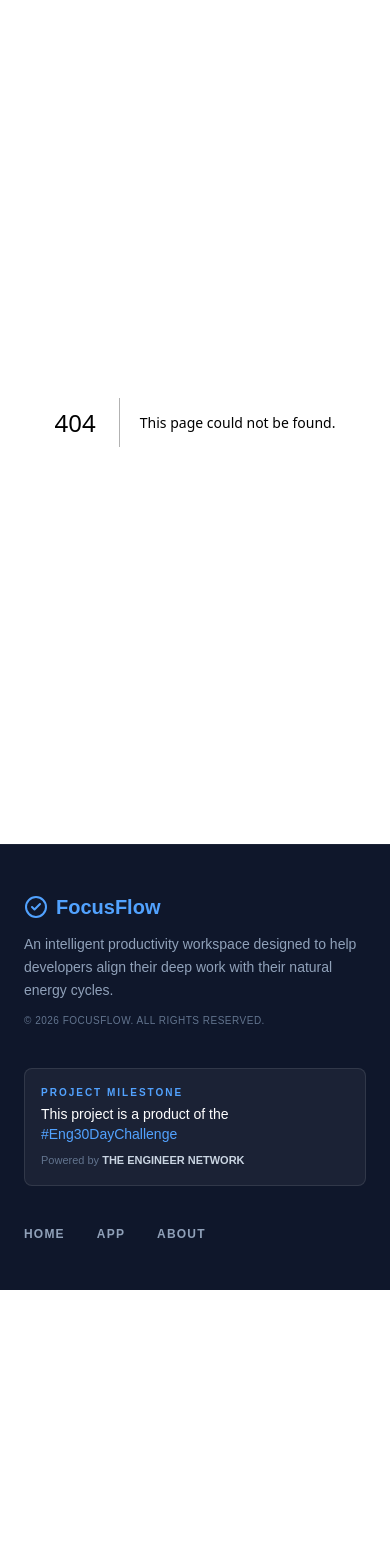
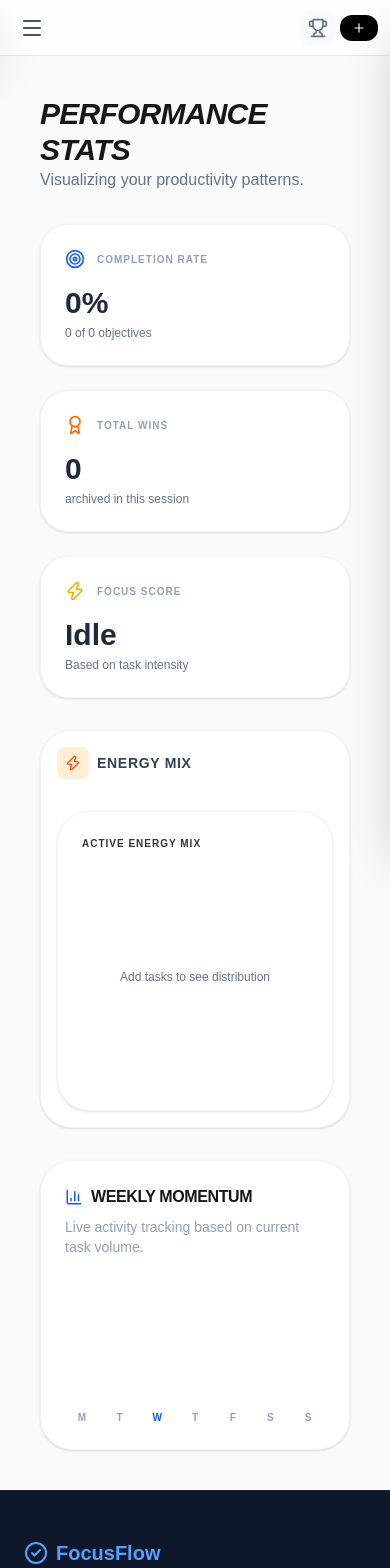
Before and after one commit to drspine1/focus_flow, a Next.js app: page /dashboard/stats in a window 390 px wide. Before the commit this address had no page. Shown: the top 1568 px of the page. Before the commit the page ends 1290 px from the top, so only its background shows below. Built offline with nearby package versions, Linux system fonts and the light colour scheme.

Commit message:
feat: dynamic analytics logic & grid-responsive weekly chart

```diff
--- a/app/dashboard/page.tsx
+++ b/app/dashboard/page.tsx
@@ -1,14 +1,13 @@
 "use client";
 
 import { useState } from "react";
-import { Inbox, ArrowUpDown, Target } from "lucide-react"; // Added Target icon
+import { Inbox, ArrowUpDown, Zap } from "lucide-react";
 
-// Import our components
+// Components
+import { TaskCard } from "@/components/TaskCard";
 import MomentumBar from "@/components/MomentumBar";
-import { TaskCard } from "@/components/TaskCard";
-import EnergyChart from "@/components/EnergyChart";
-import CircularProgress from "@/components/CircularProgress"; // Day 9 Component
 import { useTasks } from "./layout";
+import { p } from "framer-motion/client";
 
 const levels = [
   { id: 'all', label: 'All', color: 'bg-white text-black ring-1 ring-slate-200' },
@@ -30,11 +29,7 @@ export default function Dashboard() {
   const filteredAndSortedTasks = activeTasks
     .filter(t => active === 'all' || t.energy === active)
     .sort((a, b) => {
-      if (sortBy === 'newest') {
-        const timeA = (a as any).createdAt || 0;
-        const timeB = (b as any).createdAt || 0;
-        return timeB - timeA;
-      }
+      if (sortBy === 'newest') return ((b as any).createdAt || 0) - ((a as any).createdAt || 0);
       if (sortBy === 'energy') {
         const weights = { high: 3, mid: 2, low: 1 };
         return weights[b.energy as keyof typeof weights] - weights[a.energy as keyof typeof weights];
@@ -60,21 +55,21 @@ export default function Dashboard() {
   };
 
   return (
-    <div className="min-h-screen text-slate-900 pb-10 font-sans bg-[#FAFAFA] relative overflow-x-hidden">
+    <div className="min-h-screen text-slate-900 pb-10 font-sans bg-[#FAFAFA]">
 
       <header className="px-3 py-4 md:px-12 md:py-10 bg-white border-b border-slate-100">
         <div className="max-w-7xl mx-auto flex justify-between items-center mb-6 md:mb-8">
           <div>
-            <h1 className="text-lg md:text-3xl font-black uppercase">Welcome back!</h1>
-            <p className="text-black/70 font-medium text-xs md:text-sm">Plan. Execute. Archive.</p>
+            <h1 className="text-xl md:text-3xl font-black uppercase tracking-tight">welcome back!</h1>
+            <p className="text-slate-700 font-medium text-xs md:text-sm">Plan. Execute. Archive.</p>
           </div>
 
           <div className="flex items-center gap-2 bg-slate-50 border border-slate-200 px-3 py-2 rounded-xl">
-            <ArrowUpDown size={14} className="text-slate-400" />
+            <ArrowUpDown size={14} className="text-slate-500" />
             <select
               value={sortBy}
               onChange={(e) => setSortBy(e.target.value as 'newest' | 'energy')}
-              className="bg-transparent text-xs font-bold outline-none cursor-pointer text-slate-600"
+              className="bg-transparent text-sm font-bold outline-none cursor-pointer text-slate-700"
             >
               <option value="newest">Newest First</option>
               <option value="energy">Highest Energy</option>
@@ -82,48 +77,39 @@ export default function Dashboard() {
           </div>
         </div>
 
-        <div className="max-w-7xl mx-auto flex gap-1 md:gap-2 p-1 bg-slate-50 rounded-xl w-fit border border-slate-100 overflow-x-auto">
+        <div className="max-w-7xl mx-auto flex gap-1 md:gap-2 p-1 bg-slate-100 rounded-xl w-fit border border-slate-100 overflow-x-auto">
           {levels.map((l) => (
-            <button key={l.id} onClick={() => setActive(l.id)} className={`px-3 md:px-4 lg:px-6 py-2 rounded-lg text-xs font-bold transition-all whitespace-nowrap ${active === l.id ? l.color : 'text-black/70'}`}>
+            <button key={l.id} onClick={() => setActive(l.id)} className={`px-4 md:px-6 py-2 rounded-lg text-xs font-bold transition-all ${active === l.id ? l.color : 'text-slate-700 hover:text-slate-600'}`}>
               {l.label}
             </button>
           ))}
         </div>
       </header>
 
-      <main className="max-w-7xl mx-auto px-3 py-6 md:px-12 md:py-8">
+      <main className="max-w-7xl mx-auto px-4 py-8 md:px-12">
 
-        {/* NEW DAY 9 VISUAL GRID */}
-        <div className="grid grid-cols-1 lg:grid-cols-3 gap-6 mb-12 items-stretch">
+        {/* FULL WIDTH MOMENTUM SECTION */}
+        <div className="grid grid-cols-1 gap-6 mb-12">
+          <div className="bg-white p-8 rounded-[32px] border border-slate-100 shadow-sm flex flex-col justify-center hover:border-blue-100 transition-all duration-300">
+            <div className="flex items-center gap-2 mb-6">
+              <div className="w-8 h-8 bg-blue-50 rounded-lg flex items-center justify-center">
+                <Zap className="text-blue-600" size={18} />
+              </div>
+              <h3 className="font-bold uppercase text-[16px] tracking-[0.2em] text-slate-700">Daily Momentum</h3>
+            </div>
 
-          <div className="lg:col-span-2 space-y-6">
-            <MomentumBar progress={progress} completedCount={completedTasks.length} totalCount={tasks.length} />
-
-            {/* The "Boss Bar" Circular Section */}
-            <div className="bg-white p-8 rounded-[32px] border border-slate-100 flex flex-col md:flex-row items-center justify-between shadow-sm gap-8">
-              <div className="text-center md:text-left">
-                <div className="flex items-center justify-center md:justify-start gap-2 mb-2">
-                   <Target className="text-blue-600" size={20} />
-                   <h3 className="text-xl font-black uppercase italic tracking-tight">Daily Target</h3>
-                </div>
-                <p className="text-slate-500 text-sm font-medium max-w-[200px]">
-                  You have completed <span className="text-black font-bold">{completedTasks.length}</span> out of <span className="text-black font-bold">{tasks.length}</span> missions today.
-                </p>
-              </div>
-              <div className="bg-slate-50 p-6 rounded-[40px]">
-                <CircularProgress progress={progress} size={140} />
-              </div>
-            </div>
-          </div>
-
-          <div className="lg:col-span-1">
-            <EnergyChart tasks={tasks} />
+            <MomentumBar
+              progress={progress}
+              completedCount={completedTasks.length}
+              totalCount={tasks.length}
+            />
           </div>
         </div>
 
-        {filteredAndSortedTasks.length > 0 ? (
-          <div className="grid grid-cols-1 sm:grid-cols-2 lg:grid-cols-3 gap-4 md:gap-6">
-            {filteredAndSortedTasks.map(task => (
+        {/* Task Grid */}
+        <div className="grid grid-cols-1 sm:grid-cols-2 lg:grid-cols-3 gap-6">
+          {filteredAndSortedTasks.length > 0 ? (
+            filteredAndSortedTasks.map(task => (
               <TaskCard
                 key={task.id}
                 task={task}
@@ -131,22 +117,31 @@ export default function Dashboard() {
                 onDelete={onDeleteTask}
                 onToggleSubtask={handleToggleSubtask}
               />
-            ))}
-          </div>
-        ) : (
-          <EmptyState totalTasks={tasks.length} />
-        )}
+            ))
+          ) : (
+            <div className="col-span-full">
+              <EmptyState totalTasks={tasks.length} />
+            </div>
+          )}
+        </div>
       </main>
     </div>
   );
 }
 
 const EmptyState = ({ totalTasks }: { totalTasks: number }) => (
-  <div className="flex flex-col items-center justify-center py-16 md:py-24 bg-white rounded-[32px] md:rounded-[40px] border-2 border-dashed border-slate-100 mx-4 md:mx-0">
-    <Inbox className="text-slate-400 mb-4 w-8 h-8 md:w-10 md:h-10" />
-    <h3 className="text-lg md:text-xl font-bold text-black/80 text-center px-4">{totalTasks > 0 ? "You're all caught up!" : "No tasks yet"}</h3>
-    <p className="text-slate-500 text-xs md:text-sm max-w-[240px] text-center mt-2 px-4">
-      {totalTasks > 0 ? "Check your Trophy for wins!" : "Add a task to start your daily momentum."}
-    </p>
+  <div className="flex flex-col items-center justify-center py-20 bg-white rounded-[40px] border-2 border-dashed border-slate-100">
+    <Inbox className="text-slate-400 mb-4" size={48} />
+    <h3 className="text-lg font-bold text-slate-600">
+      {totalTasks > 0 ? "Daily missions cleared!" : (
+        <>
+          <div className="text-center">
+            <p className="text-black">No tasks yet</p>
+          <p className="text-black/70 text-sm">Add a task to start your daily momentum.</p>
+
+          </div>
+        </>
+      )}
+    </h3>
   </div>
 );
--- /dev/null
+++ b/app/dashboard/stats/page.tsx
@@ -0,0 +1,127 @@
+"use client";
+
+import { useMemo } from "react";
+import { BarChart3, Zap, Target, Award } from "lucide-react";
+import EnergyChart from "@/components/EnergyChart";
+import { useTasks } from "../layout";
+
+export default function AnalyticsPage() {
+  const { tasks } = useTasks();
+
+  const metrics = useMemo(() => {
+    const completed = tasks.filter(t => t.isCompleted);
+    const completedCount = completed.length;
+    const totalCount = tasks.length;
+    const rate = totalCount > 0 ? Math.round((completedCount / totalCount) * 100) : 0;
+
+    const highEnergyDone = completed.filter(t => t.energy === 'high').length;
+    const focusScore = highEnergyDone > 2 ? "Elite" : completedCount > 0 ? "Steady" : "Idle";
+
+    const weeklyData = [
+      { day: 'M', value: Math.min(totalCount * 10, 100) },
+      { day: 'T', value: Math.min(completedCount * 15, 100) },
+      { day: 'W', value: rate },
+      { day: 'T', value: 30 },
+      { day: 'F', value: 50 },
+      { day: 'S', value: 20 },
+      { day: 'S', value: rate > 50 ? 90 : 40 },
+    ];
+
+    return { completedCount, totalCount, rate, focusScore, weeklyData };
+  }, [tasks]);
+
+  return (
+    <div className="p-6 md:p-12 max-w-7xl mx-auto space-y-8 animate-in fade-in duration-500">
+
+      <div className="flex flex-col md:flex-row md:items-end justify-between gap-4">
+        <div>
+          <h1 className="text-3xl font-black uppercase italic tracking-tight">Performance Stats</h1>
+          <p className="text-slate-500 font-medium">Visualizing your productivity patterns.</p>
+        </div>
+        {metrics.completedCount > 0 && (
+          <div className="bg-orange-500 text-white shadow-lg shadow-orange-100 px-4 py-2 rounded-2xl text-xs font-black uppercase tracking-widest text-center self-start md:self-auto">
+             Active Streak
+          </div>
+        )}
+      </div>
+
+      <div className="grid grid-cols-1 md:grid-cols-3 gap-6">
+        <StatCard
+          icon={<Target className="text-blue-600" size={20} />}
+          label="Completion Rate"
+          value={`${metrics.rate}%`}
+          subtext={`${metrics.completedCount} of ${metrics.totalCount} objectives`}
+        />
+        <StatCard
+          icon={<Award className="text-orange-500" size={20} />}
+          label="Total Wins"
+          value={metrics.completedCount.toString()}
+          subtext="archived in this session"
+        />
+        <StatCard
+          icon={<Zap className="text-yellow-500" size={20} />}
+          label="Focus Score"
+          value={metrics.focusScore}
+          subtext="Based on task intensity"
+        />
+      </div>
+
+      <div className="grid grid-cols-1 lg:grid-cols-3 gap-8">
+        <div className="lg:col-span-1 bg-white p-4 md:p-6 lg:p-8 rounded-[32px] border border-slate-100 shadow-sm">
+          <div className="flex items-center gap-2 mb-8">
+            <div className="w-8 h-8 bg-orange-100 rounded-lg flex items-center justify-center">
+               <Zap className="text-orange-600" size={16} />
+            </div>
+            <h2 className="font-bold uppercase text-sm tracking-wider text-slate-700">Energy Mix</h2>
+          </div>
+          <div className="flex justify-center">
+            <EnergyChart tasks={tasks} />
+          </div>
+        </div>
+
+        <div className="lg:col-span-2 bg-white p-6 md:p-8 rounded-[32px] border border-slate-100 shadow-sm flex flex-col justify-between group overflow-hidden">
+          <div>
+            <div className="flex items-center gap-2 mb-2">
+              <BarChart3 className="text-blue-600" size={18} />
+              <h3 className="md:text-xl text-[16px] font-bold uppercase tracking-tight">Weekly Momentum</h3>
+            </div>
+            <p className="text-slate-400 text-sm max-w-xs">
+              Live activity tracking based on current task volume.
+            </p>
+          </div>
+
+          {/* FIX: Used grid-cols-7 to ensure equal spacing on mobile */}
+          <div className="mt-12 grid grid-cols-7 gap-1 items-end h-[120px] w-full">
+             {metrics.weeklyData.map((data, i) => (
+               <div key={i} className="flex flex-col items-center gap-2 group/bar w-full">
+                 <div className="opacity-0 group-hover/bar:opacity-100 bg-slate-800 text-white text-[9px] py-1 px-1.5 rounded mb-1 transition-opacity whitespace-nowrap">
+                    {data.value}%
+                 </div>
+                 <div
+                   style={{ height: `${data.value}%` }}
+                   className={`w-full max-w-[32px] rounded-t-md transition-all duration-700 ${i === 2 ? 'bg-blue-600 shadow-md shadow-blue-50' : 'bg-slate-100'}`}
+                 />
+                 <span className={`text-[10px] font-bold mt-1 ${i === 2 ? 'text-blue-600' : 'text-slate-400'}`}>
+                    {data.day}
+                 </span>
+               </div>
+             ))}
+          </div>
+        </div>
+      </div>
+    </div>
+  );
+}
+
+function StatCard({ icon, label, value, subtext }: { icon: React.ReactNode, label: string, value: string, subtext: string }) {
+  return (
+    <div className="bg-white p-6 rounded-[28px] border border-slate-100 shadow-sm transition-all hover:border-blue-100">
+      <div className="flex items-center gap-3 mb-4">
+        {icon}
+        <span className="text-[10px] font-bold uppercase tracking-widest text-slate-400">{label}</span>
+      </div>
+      <div className="text-3xl font-black mb-1 text-slate-800">{value}</div>
+      <div className="text-xs text-slate-500 font-medium">{subtext}</div>
+    </div>
+  );
+}
--- a/components/MomentumBar.tsx
+++ b/components/MomentumBar.tsx
@@ -2,44 +2,41 @@
 
 import React, { FC } from 'react';
 
-// 1. Defined the shape of the data
 interface MomentumBarProps {
   progress: number;
   completedCount: number;
   totalCount: number;
 }
 
-// 2. Used FC (Functional Component) type for stricter TS checking
 const MomentumBar: FC<MomentumBarProps> = ({
   progress,
   completedCount,
   totalCount
 }) => {
 
-  // 3. Ensure progress is a valid number between 0 and 100
-  // This prevents the CSS from breaking if progress is NaN or infinity
   const safeProgress = Number.isFinite(progress) ? Math.min(Math.max(progress, 0), 100) : 0;
 
   return (
-    <div className="mb-6 md:mb-10 bg-white p-4 md:p-6 rounded-[24px] md:rounded-[32px] border border-slate-100 shadow-sm">
-      <div className="flex justify-between items-end mb-3 md:mb-4">
+    <div className="w-full">
+      <div className="flex justify-between items-end mb-2">
         <div>
-          <h4 className="text-[13px] font-black uppercase tracking-[0.2em] text-slate-800">
-            Daily Momentum
+          {/* Changed label from "Daily" to "Mission" for Micro-tracking */}
+          <h4 className="text-[12px] font-black uppercase tracking-[0.2em] mb-1 text-blue-600/80">
+            Mission Progress
           </h4>
-          <p className="text-xl md:text-2xl font-black text-black">
+          <p className="text-lg font-black text-black leading-none">
             {Math.round(safeProgress)}%
           </p>
         </div>
-        <p className="text-xs font-bold text-slate-700">
-          {completedCount} / {totalCount} Wins
+        <p className="text-[11px] font-bold text-slate-500 uppercase tracking-tighter">
+          {completedCount} / {totalCount} Steps
         </p>
       </div>
 
-      {/* Progress Track */}
-      <div className="h-3 w-full bg-slate-100 rounded-full overflow-hidden">
+      {/* Progress Track - Slightly thinner for a "Micro" feel */}
+      <div className="h-2 w-full bg-slate-200 rounded-full overflow-hidden">
         <div
-          className="h-full bg-blue-600 transition-all duration-700 ease-out"
+          className="h-full bg-blue-600 transition-all duration-1000 ease-in-out"
           style={{ width: `${safeProgress}%` }}
           role="progressbar"
           aria-valuenow={safeProgress}
@@ -47,6 +44,11 @@ const MomentumBar: FC<MomentumBarProps> = ({
           aria-valuemax={100}
         />
       </div>
+
+      {/* Added a small helper text for context */}
+      <p className="mt-2 text-[12px] font-medium text-slate-500 italic">
+        {safeProgress === 100 ? "task completed!" : "task in progression..."}
+      </p>
     </div>
   );
 };
```
